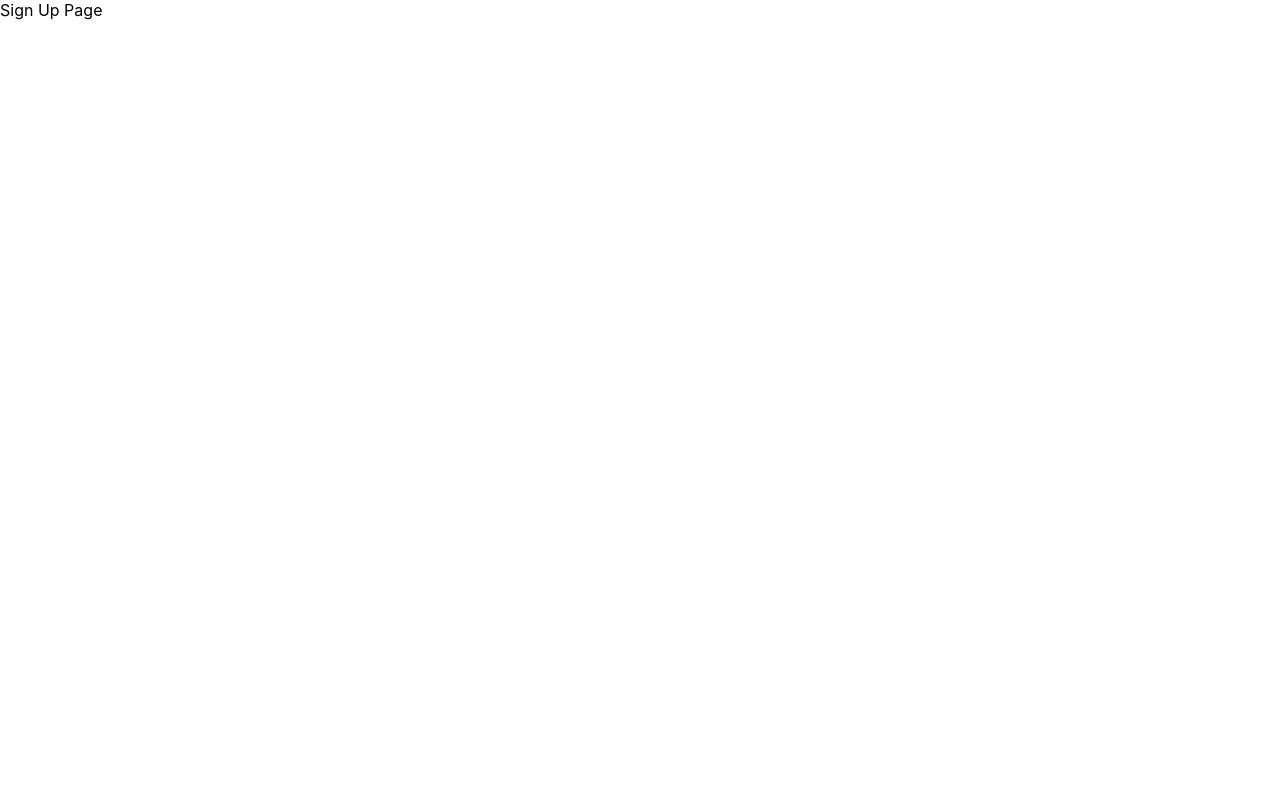
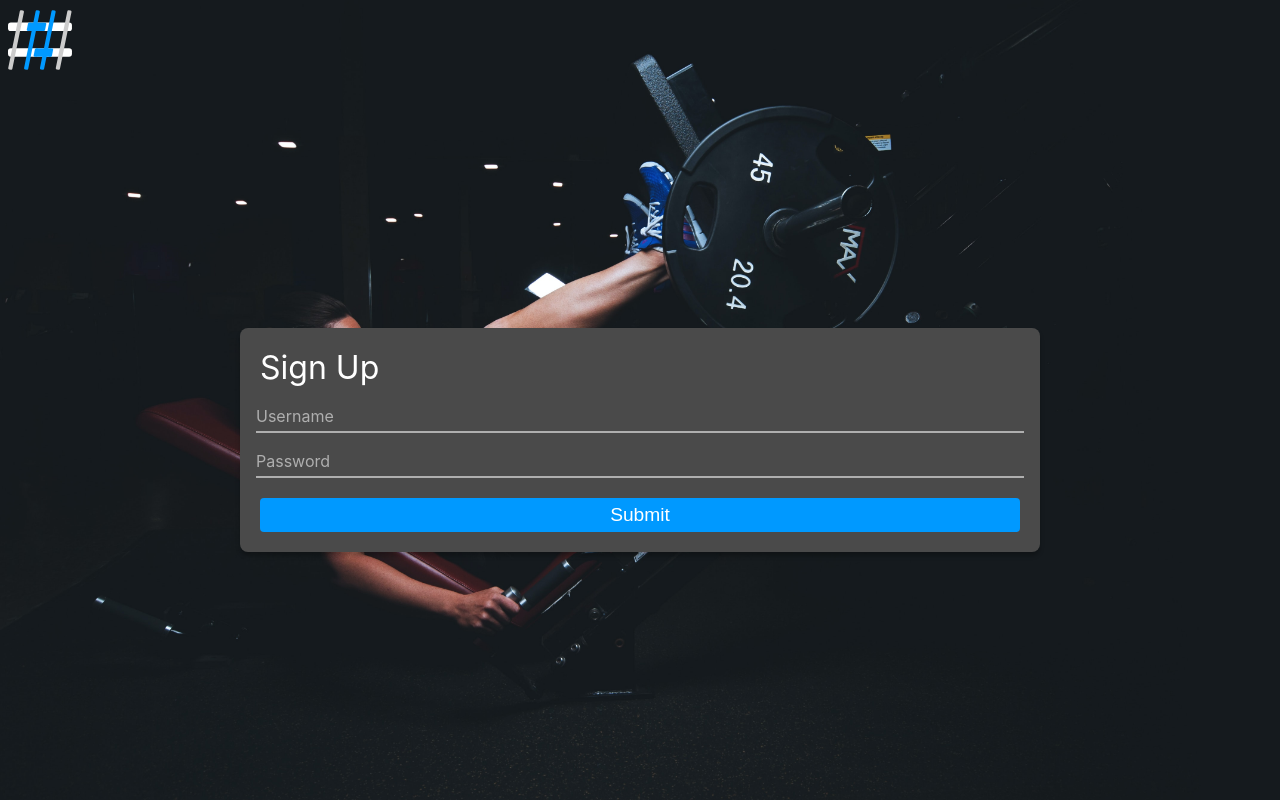
Before and after one commit to liamcr/train-track-frontend, a React (Create React App) app: page /signup in a window 1280 px wide. Built offline with nearby package versions, Linux system fonts and the light colour scheme; the HTML template or start-up script is replaced by a standard one.

Commit message:
Added signup page

```diff
--- a/src/App.tsx
+++ b/src/App.tsx
@@ -1,6 +1,7 @@
 import React from "react";
 import { BrowserRouter, Switch, Route, Redirect } from "react-router-dom";
 import LogIn from "./pages/LogIn";
+import SignUp from "./pages/SignUp";
 
 function App() {
   return (
@@ -10,7 +11,7 @@ function App() {
           <LogIn />
         </Route>
         <Route path="/signup">
-          <div>Sign Up Page</div>
+          <SignUp />
         </Route>
         <Redirect from="*" to="/" />
       </Switch>
--- a/src/components/LoginCard.tsx
+++ b/src/components/LoginCard.tsx
@@ -7,7 +7,11 @@ import axios from "axios";
 import config from "../config/config";
 import Alert from "./Alert";
 
-const LoginCard: React.FC = () => {
+type LoginCardProps = {
+  signup?: boolean;
+};
+
+const LoginCard: React.FC<LoginCardProps> = ({ signup }) => {
   const [errorMessage, setErrorMessage] = useState("");
   const [isLoading, setIsLoading] = useState(false);
 
@@ -22,7 +26,7 @@ const LoginCard: React.FC = () => {
     const password = data.get("train-track-password");
 
     axios
-      .post(`${config.apiHost}/users/login`, {
+      .post(`${config.apiHost}/users/${signup ? "register" : "login"}`, {
         username: username,
         password: password,
       })
@@ -32,6 +36,8 @@ const LoginCard: React.FC = () => {
       .catch((err) => {
         if (err.response && err.response.status === 401) {
           setErrorMessage("Username or password is invalid.");
+        } else if (err.response && err.response.status === 409) {
+          setErrorMessage("Username is already taken.");
         } else {
           setErrorMessage("Something went wrong. Try again later.");
         }
@@ -47,7 +53,7 @@ const LoginCard: React.FC = () => {
         width: "60%",
       }}
     >
-      <h1>Log In</h1>
+      <h1>{signup ? "Sign Up" : "Log In"}</h1>
       <Alert
         message={errorMessage}
         type="danger"
--- a/src/pages/LogIn.tsx
+++ b/src/pages/LogIn.tsx
@@ -8,7 +8,14 @@ const LogIn: React.FC = () => {
   return (
     <div className="login-container">
       <div className="login-header">
-        <img src={Logo} alt="Train Track Logo" className="train-track-logo" />
+        <img
+          src={Logo}
+          alt="Train Track Logo"
+          className="train-track-logo"
+          onClick={() => {
+            window.location.href = "/";
+          }}
+        />
         <Button
           text="Sign Up"
           size="large"
--- /dev/null
+++ b/src/pages/SignUp.tsx
@@ -0,0 +1,26 @@
+import React from "react";
+import Logo from "../assets/train-track-init-logo.svg";
+import "../styles/SignUp.css";
+import LoginCard from "../components/LoginCard";
+
+const SignUp: React.FC = () => {
+  return (
+    <div className="signup-container">
+      <div className="signup-header">
+        <img
+          src={Logo}
+          alt="Train Track Logo"
+          className="train-track-logo"
+          onClick={() => {
+            window.location.href = "/";
+          }}
+        />
+      </div>
+      <div className="signup-card-container">
+        <LoginCard signup />
+      </div>
+    </div>
+  );
+};
+
+export default SignUp;
--- /dev/null
+++ b/src/styles/SignUp.css
@@ -0,0 +1,27 @@
+.signup-container {
+  background-image: url("../assets/signup-page-background.jpg");
+  background-size: cover;
+  background-position: center;
+  height: 100vh;
+}
+
+.signup-header {
+  height: 64px;
+  display: flex;
+  flex-direction: row;
+  justify-content: space-between;
+  align-items: center;
+  padding: 8px;
+}
+
+.train-track-logo {
+  width: 64px;
+  cursor: pointer;
+}
+
+.signup-card-container {
+  height: calc(100vh - 80px);
+  display: flex;
+  justify-content: center;
+  align-items: center;
+}
```
Also changed, not shown: src/assets/signup-page-background.jpg (added).
